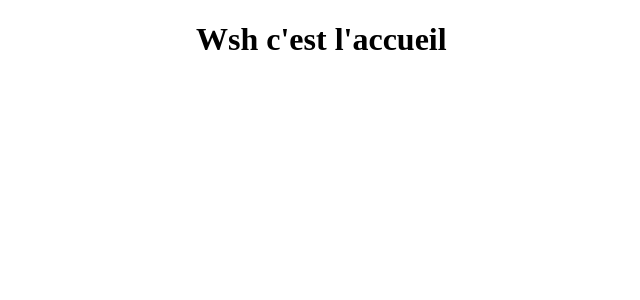
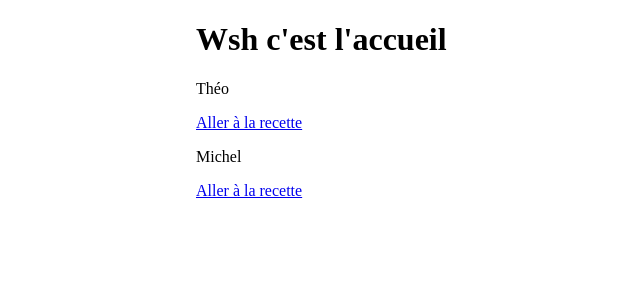
Before and after one commit to STM3900/Wicook, a Nuxt app: page / in a window 1280 px wide. Shown: the top 300 px of the page, without its empty margins (60-700 px from the left). Built offline with nearby package versions, Linux system fonts and the light colour scheme.

Commit message:
page d'accueil ok

```diff
--- a/assets/json/MASTER_JSON.json
+++ b/assets/json/MASTER_JSON.json
@@ -81,7 +81,7 @@
   },
   {
     "url": "oui",
-    "author": "Théo",
+    "author": "Michel",
     "recetteInfos": {
       "nomDeRecette": "AAAAAAAAAAAAAAAAAAAAAAAAAAAAAAAAAAAAA",
       "infoHeader": {
--- a/layouts/default.vue
+++ b/layouts/default.vue
@@ -1,6 +1,8 @@
 <template>
   <div>
-    <Nuxt />
+    <transition name="home">
+      <Nuxt />
+    </transition>
   </div>
 </template>
 
@@ -35,4 +37,13 @@
   color: #fff;
   background-color: #35495e;
 }
+
+.home-enter-active,
+.home-leave-active {
+  transition: opacity 0.5s;
+}
+.home-enter,
+.home-leave-active {
+  opacity: 0;
+}
 </style>
--- a/pages/_slug.vue
+++ b/pages/_slug.vue
@@ -29,7 +29,6 @@ export default {
     };
   },
   mounted() {
-    console.log(this.$route.params.slug);
     this.test();
   },
   methods: {
@@ -37,7 +36,6 @@ export default {
       return json.findIndex(x => x.url === this.$route.params.slug);
     },
     test() {
-      console.log(this.data);
       try {
         this.data = this.rawData[this.findIndex(this.rawData)].recetteInfos;
       } catch (error) {
--- a/pages/index.vue
+++ b/pages/index.vue
@@ -1,13 +1,23 @@
 <template>
   <div>
     <h1>Wsh c'est l'accueil</h1>
+    <div v-for="page in data" :key="page.url">
+      <p>{{ page.author }}</p>
+      <nuxt-link :to="'/' + page.url">
+        Aller à la recette
+      </nuxt-link>
+    </div>
   </div>
 </template>
 
 <script>
+import MASTER_JSON from "../assets/json/MASTER_JSON";
+
 export default {
   data() {
-    return {};
+    return {
+      data: MASTER_JSON
+    };
   },
   methods: {}
 };
```
